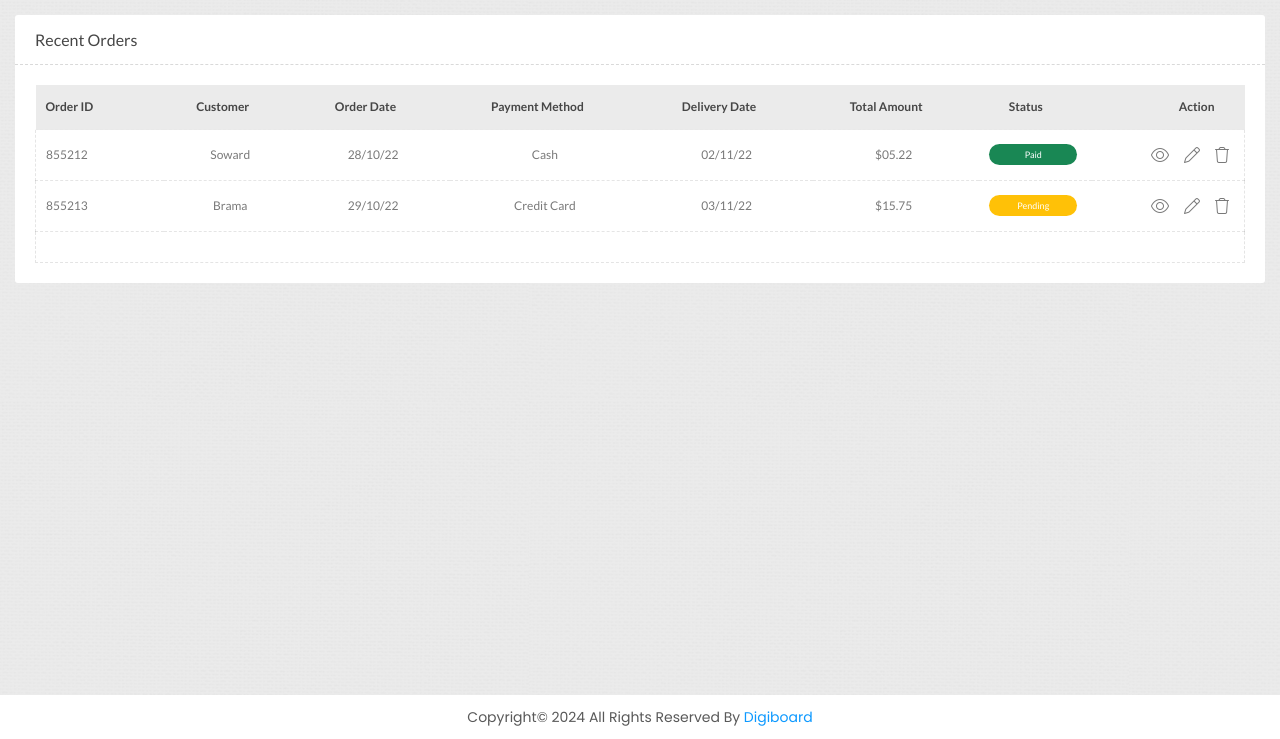
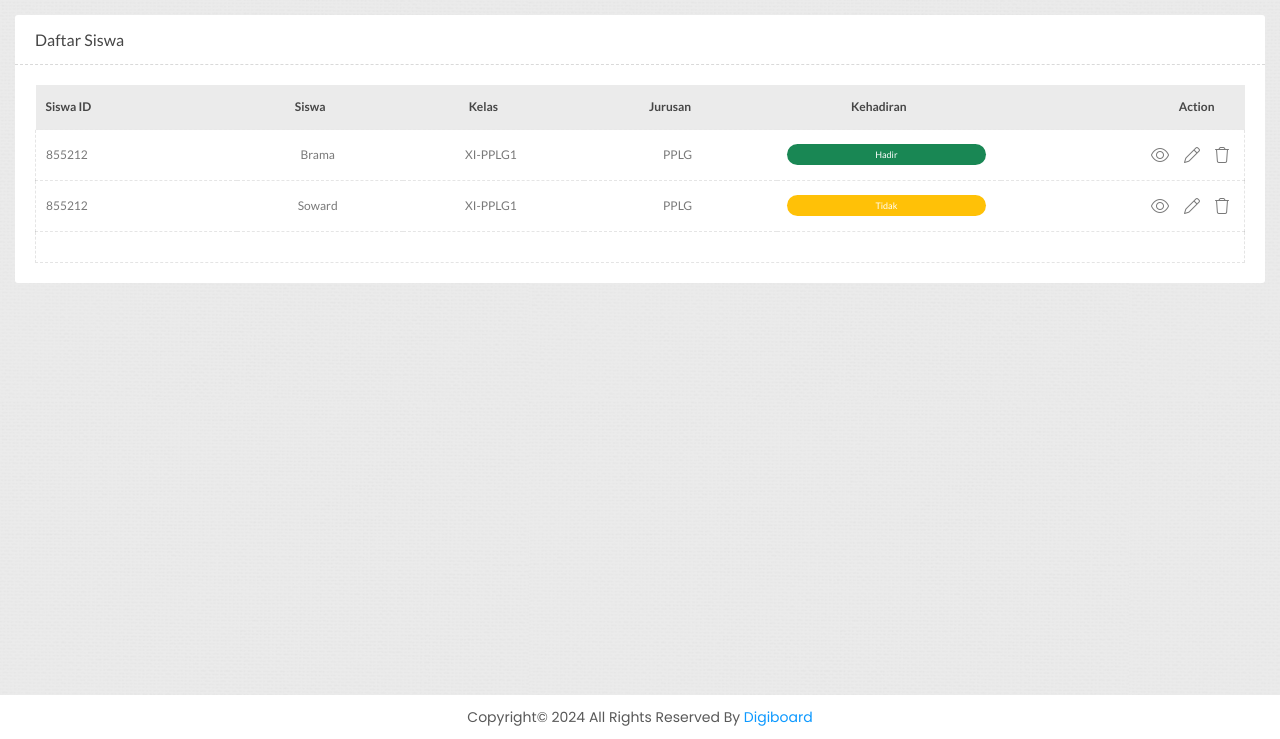
Before and after one commit to BramaAntoro/Recent-Orders-Pak-Cecep, a PHP site: page / in a window 1280 px wide. Shown: the top 739 px of the page. Run offline with PHP 8.4, Linux system fonts and the light colour scheme.

Commit message:
Ganti data tabel

```diff
--- a/index.php
+++ b/index.php
@@ -2,23 +2,19 @@
 <?php
 $dataSiswa = [
     [
-        "order_id" => "855212",
-        "customer" => "Soward",
-        "order_date" => "28/10/22",
-        "payment_method" => "Cash",
-        "delivery_date" => "02/11/22",
-        "total_amount" => "$05.22",
-        "status" => "Paid"
+        "siswa_id" => "855212",
+        "siswa" => "Brama",
+        "Kelas" => "XI-PPLG1",
+        "Jurusan" => "PPLG",
+        "Kehadiran" => "Hadir"
     ],
     [
-        "order_id" => "855213",
-        "customer" => "Brama",
-        "order_date" => "29/10/22",
-        "payment_method" => "Credit Card",
-        "delivery_date" => "03/11/22",
-        "total_amount" => "$15.75",
-        "status" => "Pending"
-    ]
+        "siswa_id" => "855212",
+        "siswa" => "Soward",
+        "Kelas" => "XI-PPLG1",
+        "Jurusan" => "PPLG",
+        "Kehadiran" => "Tidak"
+    ],
 ];
 ?>
 <!-- main content start -->
@@ -26,33 +22,29 @@ $dataSiswa = [
     <div class="col-xxl-8">
         <div class="panel">
             <div class="panel-header">
-                <h5>Recent Orders</h5>
+                <h5>Daftar Siswa</h5>
                 <div id="tableSearch"></div>
             </div>
             <div class="panel-body">
                 <table class="table table-dashed recent-order-table" id="myTable">
                     <thead>
                         <tr>
-                            <th>Order ID</th>
-                            <th>Customer</th>
-                            <th>Order Date</th>
-                            <th>Payment Method</th>
-                            <th>Delivery Date</th>
-                            <th>Total Amount</th>
-                            <th>Status</th>
+                            <th>Siswa ID</th>
+                            <th>Siswa</th>
+                            <th>Kelas</th>
+                            <th>Jurusan</th>
+                            <th>Kehadiran</th>
                             <th>Action</th>
                         </tr>
                     </thead>
                     <tbody>
                         <?php foreach ($dataSiswa as $data) { ?>
                         <tr>
-                            <td><?php echo($data['order_id']); ?></td>
-                            <td><?php echo($data['customer']); ?></td>
-                            <td><?php echo($data['order_date']); ?></td>
-                            <td><?php echo($data['payment_method']); ?></td>
-                            <td><?php echo($data['delivery_date']); ?></td>
-                            <td><?php echo($data['total_amount']); ?></td>
-                            <td><span class="badge <?php echo $data['status'] == 'Paid' ? 'bg-success' : 'bg-warning'; ?>"><?php echo $data['status']; ?></span></td>
+                            <td><?php echo($data['siswa_id']); ?></td>
+                            <td><?php echo($data['siswa']); ?></td>
+                            <td><?php echo($data['Kelas']); ?></td>
+                            <td><?php echo($data['Jurusan']); ?></td>
+                            <td><span class="badge <?php echo $data['Kehadiran'] == 'Hadir' ? 'bg-success' : 'bg-warning'; ?>"><?php echo $data['Kehadiran']; ?></span></td>
                             <td>
                                 <div class="btn-box">
                                     <button><i class="fa-light fa-eye"></i></button>
```
